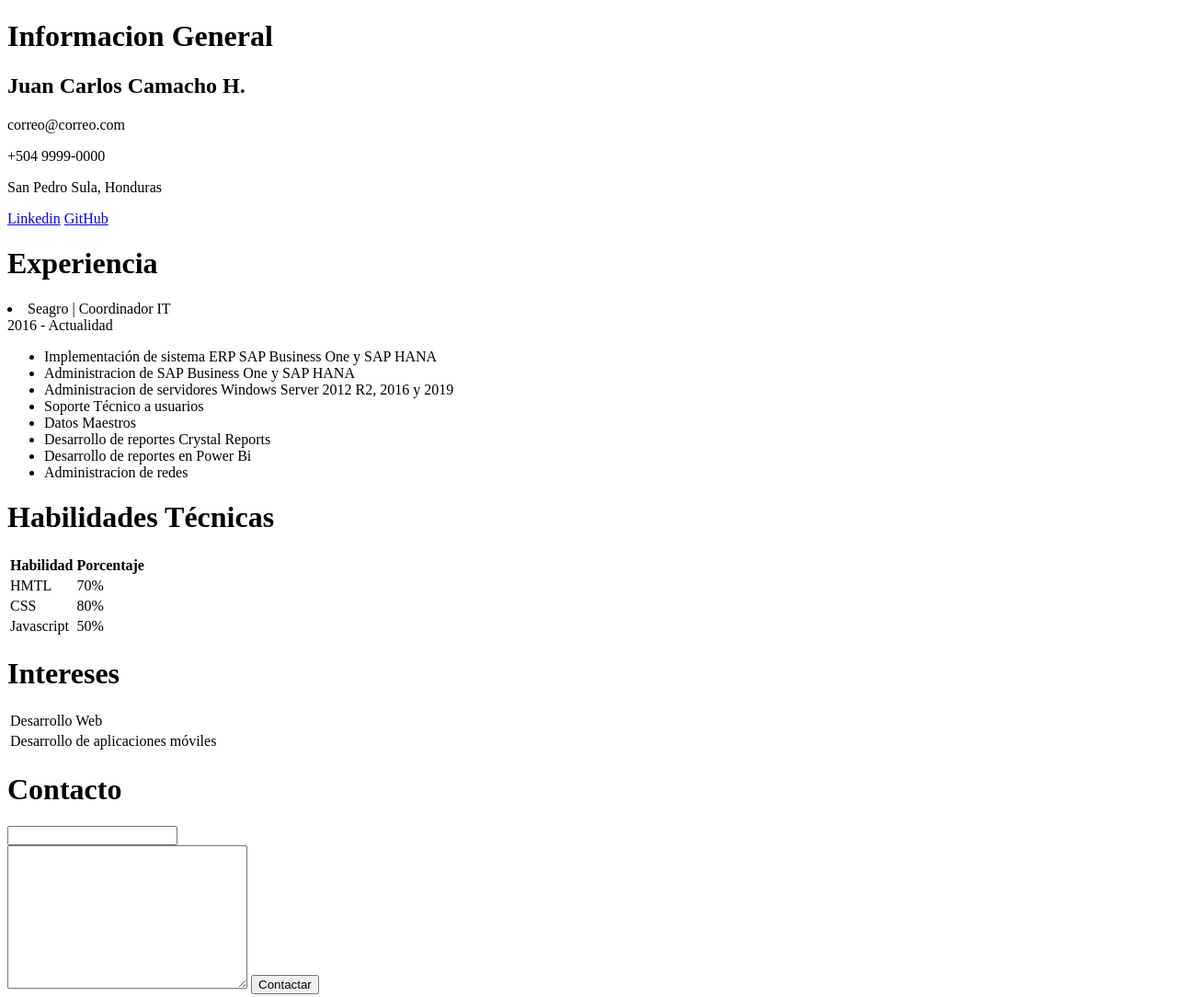
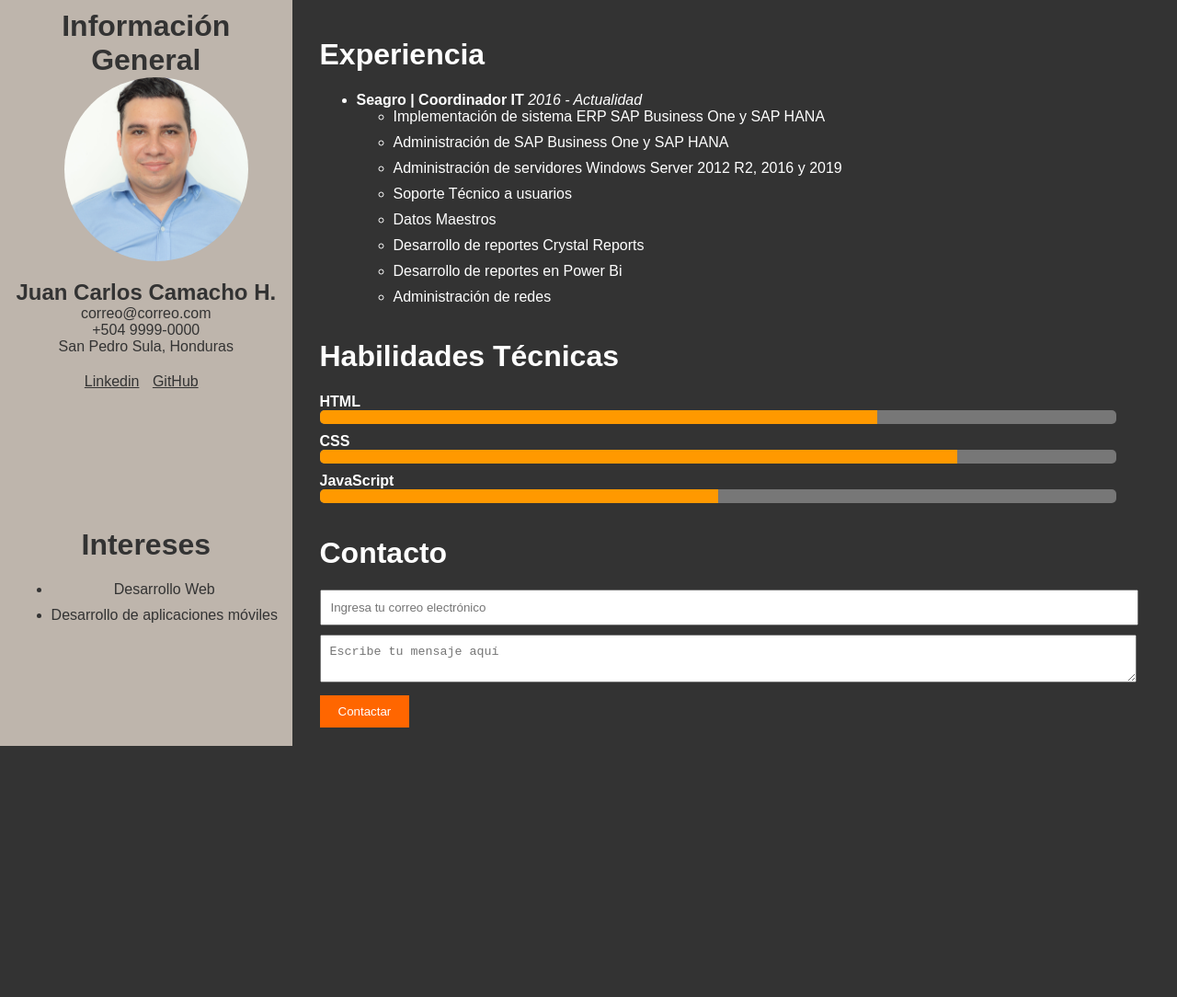
Before and after one commit to camachocodecrafter/html-intro, a plain HTML site: page index.html in a window 1280 px wide. Shown: the whole page at 92% size. After the commit the page ends 811 px from the top, so only its background shows below. Drawn offline with Linux system fonts and the light colour scheme.

Commit message:
Agregando estilos 1

```diff
--- a/index.html
+++ b/index.html
@@ -5,87 +5,97 @@
     <meta charset="UTF-8" />
     <meta http-equiv="X-UA-Compatible" content="IE=edge" />
     <meta name="viewport" content="width=device-width, initial-scale=1.0" />
+    <link rel="stylesheet" href="style.css">
     <title>Hoja de Vida</title>
 </head>
 
 <body>
+    <div class="container">
+        <div class="column left">
             <div class="informacion">
-        <h1>Informacion General</h1>
+                <h1>Información General</h1>
+                <div class="imagen-perfil">
+                    <img src="image/perfil.jpg" alt="Foto de perfil">
+                </div>
                 <h2>Juan Carlos Camacho H.</h2>
                 <p>correo@correo.com</p>
                 <p>+504 9999-0000</p>
                 <p>San Pedro Sula, Honduras</p>
+                <div class="redes">
                     <a href="https://www.linkedin.com/in/jccamachohn/">Linkedin</a>
                     <a href="https://github.com/camachocodecrafter">GitHub</a>
                 </div>
+            </div>
+            <div class="intereses">
+                <h1>Intereses</h1>
+                <ul>
+                    <li>
+                        Desarrollo Web
+                        <div class="progress-bar">
+                            <div class="progress" style="width: 70%"></div>
+                        </div>
+                    </li>
+                    <li>
+                        Desarrollo de aplicaciones móviles
+                        <div class="progress-bar">
+                            <div class="progress" style="width: 50%"></div>
+                        </div>
+                    </li>
+                </ul>
+            </div>
+        </div>
+        <div class="column right">
             <div class="Experiencia">
                 <h1>Experiencia</h1>
-
-        <li>Seagro | Coordinador IT</li>
-        2016 - Actualidad
-
+                <ul>
+                    <li>
+                        <span class="cargo">Seagro | Coordinador IT</span>
+                        <span class="periodo">2016 - Actualidad</span>
                         <ul>
                             <li>Implementación de sistema ERP SAP Business One y SAP HANA</li>
-            <li>Administracion de SAP Business One y SAP HANA</li>
-            <li>
-                Administracion de servidores Windows Server 2012 R2, 2016 y 2019
-            </li>
+                            <li>Administración de SAP Business One y SAP HANA</li>
+                            <li>Administración de servidores Windows Server 2012 R2, 2016 y 2019</li>
                             <li>Soporte Técnico a usuarios</li>
                             <li>Datos Maestros</li>
                             <li>Desarrollo de reportes Crystal Reports</li>
                             <li>Desarrollo de reportes en Power Bi</li>
-            <li>Administracion de redes</li>
+                            <li>Administración de redes</li>
                         </ul>
-        </il>
+                    </li>
                 </ul>
             </div>
-
             <div class="Habilidades">
                 <h1>Habilidades Técnicas</h1>
-        <table>
-            <tr>
-                <th>
-                    Habilidad
-                </th>
-                <th>
-                    Porcentaje
-                </th>
-            </tr>
-            <tr>
-                <td>HMTL</td>
-                <td>70%</td>
-            </tr>
-            <tr>
-                <td>CSS</td>
-                <td>80%</td>
-            </tr>
-            <tr>
-                <td>Javascript</td>
-                <td>50%</td>
-            </tr>
-
-        </table>
+                <ul>
+                    <li>
+                        <span class="habilidad">HTML</span>
+                        <div class="progress-bar">
+                            <div class="progress-bar-inner" style="width: 70%"></div>
                         </div>
-    <div class="intereses">
-        <h1>Intereses</h1>
-        <table>
-            <tr>
-                <td>Desarrollo Web</td>
-            </tr>
-            <tr>
-                <td>
-                    Desarrollo de aplicaciones móviles
-                </td>
-            </tr>
-        </table>
+                    </li>
+                    <li>
+                        <span class="habilidad">CSS</span>
+                        <div class="progress-bar">
+                            <div class="progress-bar-inner" style="width: 80%"></div>
+                        </div>
+                    </li>
+                    <li>
+                        <span class="habilidad">JavaScript</span>
+                        <div class="progress-bar">
+                            <div class="progress-bar-inner" style="width: 50%"></div>
+                        </div>
+                    </li>
+                </ul>
             </div>
             <div class="form">
                 <h1>Contacto</h1>
                 <form action="">
-            <input type="text" name="email" id="email" /> <br>
-            <textarea name="message" id="message" cols="30" rows="10"></textarea>
+                    <input type="text" name="email" id="email" placeholder="Ingresa tu correo electrónico" /><br>
+                    <textarea name="message" id="message" placeholder="Escribe tu mensaje aquí"></textarea>
                     <button type="submit">Contactar</button>
                 </form>
+            </div>
+        </div>
     </div>
 </body>
 
--- /dev/null
+++ b/style.css
@@ -0,0 +1,166 @@
+/* Estilos generales */
+body {
+  font-family: Arial, sans-serif;
+  padding: 0;
+  margin: auto;
+  background-color: #333;
+}
+
+.container {
+  display: grid;
+  grid-template-columns: 1fr 3fr;
+  gap: 10px;
+  height: 100vh;
+}
+
+/* Estilos para la columna izquierda */
+.column.left {
+  background-color: #beb5ac;
+  color: #333;
+  display: flex;
+  flex-direction: column;
+  align-items: center;
+  padding: 10px;
+}
+
+.imagen-perfil {
+  width: 200px;
+  height: 200px;
+  border-radius: 50%;
+  overflow: hidden;
+  margin-bottom: 20px;
+  margin-left: 60px;
+}
+
+.imagen-perfil img {
+  width: 100%;
+  height: 100%;
+  object-fit: cover;
+}
+
+.informacion {
+  text-align: center; /* Alineación de texto centrada */
+}
+
+.informacion h1,
+.informacion h2,
+.informacion p {
+  margin: 0;
+}
+
+.intereses {
+  text-align: center; /* Alineación de texto centrada */
+  margin-top: 150px;
+}
+
+.intereses h1 {
+  margin-top: 0;
+}
+
+.redes {
+  margin-top: 20px;
+}
+
+.redes a {
+  display: inline-block;
+  margin-right: 10px;
+  color: #333;
+}
+
+.redes a:hover {
+  color: #ff9900;
+}
+
+/* Estilos para la columna derecha */
+.column.right {
+  background-color: #333;
+  color: #fff;
+  display: flex;
+  flex-direction: column;
+  justify-content: flex-start;
+  padding: 20px;
+}
+
+.Experiencia li {
+  margin-bottom: 10px;
+}
+
+.Experiencia .cargo {
+  font-weight: bold;
+}
+
+.Experiencia .periodo {
+  font-style: italic;
+}
+
+.Habilidades ul {
+  list-style: none;
+  padding: 0;
+}
+
+.Habilidades li {
+  margin-bottom: 10px;
+}
+
+.Habilidades .habilidad {
+  font-weight: bold;
+}
+
+.Habilidades .progress-bar {
+  width: 95%;
+  height: 15px;
+  background-color: #777;
+  border-radius: 5px;
+  overflow: hidden;
+}
+
+.Habilidades .progress-bar-inner {
+  height: 100%;
+  background-color: #ff9900;
+}
+
+/* Estilos para la sección de contacto */
+.form {
+  margin-top: 20px;
+  display: flex;
+  flex-direction: column;
+}
+
+.form h1 {
+  margin-top: 0;
+}
+
+.form input,
+.form textarea {
+  width: 95%;
+  padding: 10px;
+  margin-bottom: 10px;
+}
+
+.form button {
+  padding: 10px 20px;
+  background-color: #f60;
+  color: #fff;
+  border: none;
+  cursor: pointer;
+}
+
+/* Estilos adicionales */
+.progress-bar {
+  margin-bottom: 10px;
+}
+
+/* Estilos responsive */
+@media screen and (max-width: 768px) {
+  .container {
+    grid-template-columns: 1fr;
+  }
+
+  .column.left {
+    justify-content: flex-start;
+  }
+
+  .column.right {
+    padding: 0;
+  }
+}
```
Also changed, not shown: image/perfil.jpg (added). Lines whose indentation alone changed are shown as unchanged.
